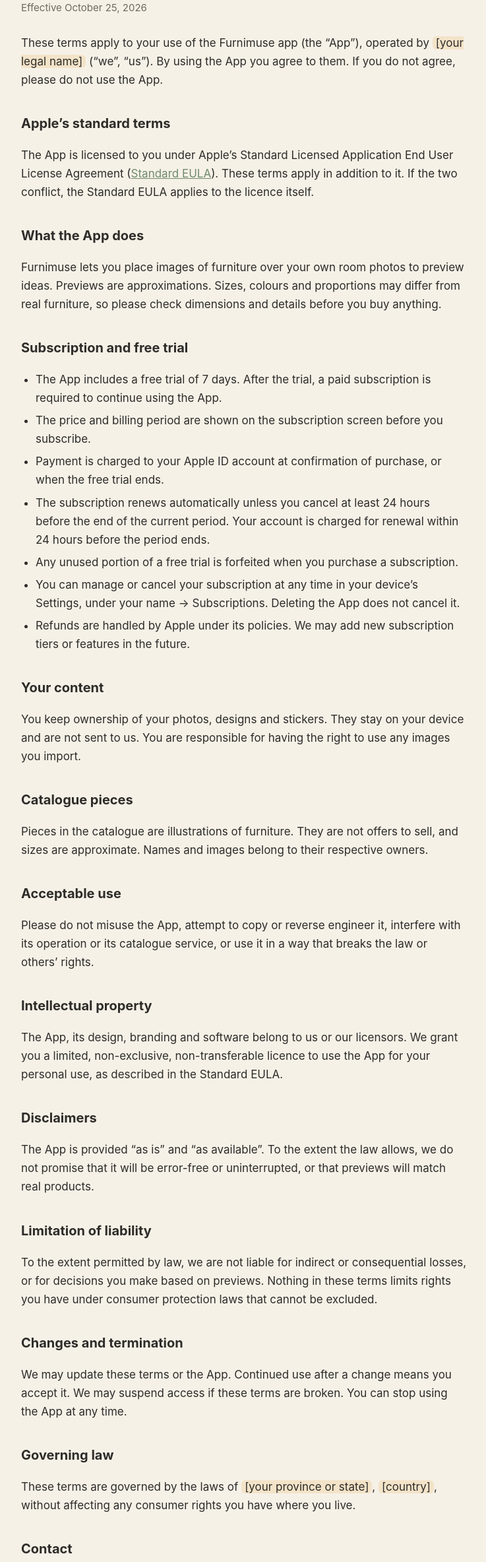
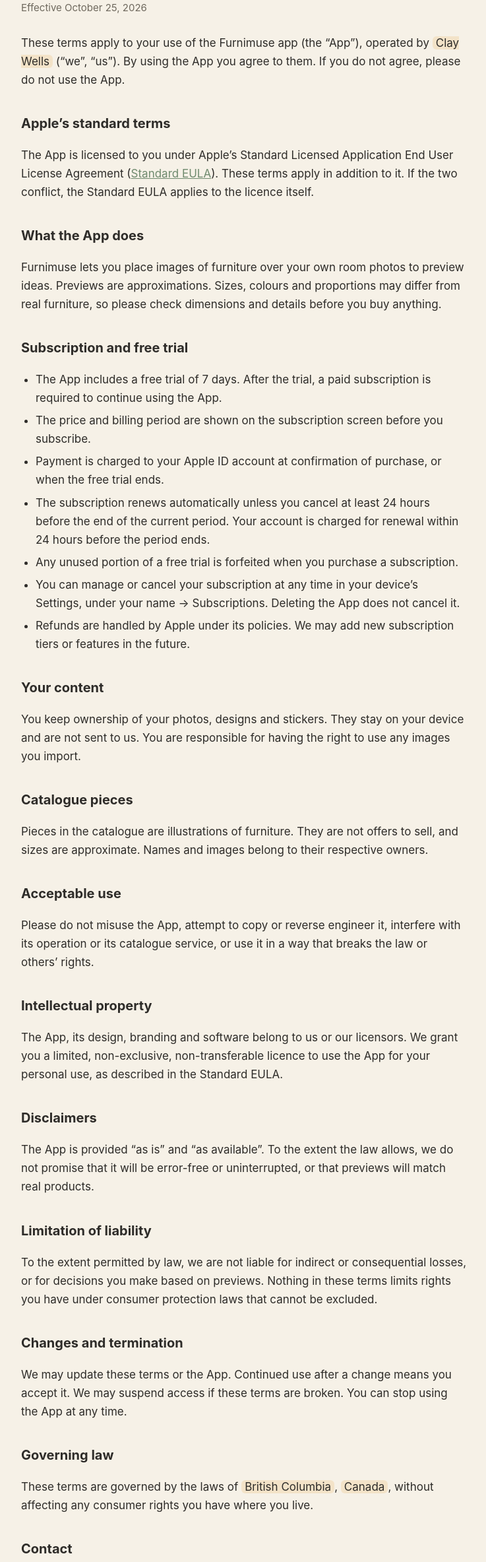
Before and after one commit to Clay-TheCreator/furnimuse-site, a plain HTML site: page terms.html in a window 1280 px wide. Shown: the part 193-2560 px from the top of the page at 66% size, without its empty margins (270-1007 px from the left). Drawn offline with Linux system fonts and the light colour scheme.

Commit message:
Update legal name and governing law in terms.html

```diff
--- a/terms.html
+++ b/terms.html
@@ -35,7 +35,7 @@
 <h1>Terms of Use</h1>
 <p class="updated">Effective October 25, 2026</p>
 
-<p>These terms apply to your use of the Furnimuse app (the &ldquo;App&rdquo;), operated by <span class="todo">[your legal name]</span> (&ldquo;we&rdquo;, &ldquo;us&rdquo;). By using the App you agree to them. If you do not agree, please do not use the App.</p>
+<p>These terms apply to your use of the Furnimuse app (the &ldquo;App&rdquo;), operated by <span class="todo">Clay Wells</span> (&ldquo;we&rdquo;, &ldquo;us&rdquo;). By using the App you agree to them. If you do not agree, please do not use the App.</p>
 
 <h2>Apple&rsquo;s standard terms</h2>
 <p>The App is licensed to you under Apple&rsquo;s Standard Licensed Application End User License Agreement (<a href="https://www.apple.com/legal/internet-services/itunes/dev/stdeula/">Standard EULA</a>). These terms apply in addition to it. If the two conflict, the Standard EULA applies to the licence itself.</p>
@@ -76,7 +76,7 @@
 <p>We may update these terms or the App. Continued use after a change means you accept it. We may suspend access if these terms are broken. You can stop using the App at any time.</p>
 
 <h2>Governing law</h2>
-<p>These terms are governed by the laws of <span class="todo">[your province or state]</span>, <span class="todo">[country]</span>, without affecting any consumer rights you have where you live.</p>
+<p>These terms are governed by the laws of <span class="todo">British Columbia</span>, <span class="todo">Canada</span>, without affecting any consumer rights you have where you live.</p>
 
 <h2>Contact</h2>
 <p><a href="mailto:claythecreator9@gmail.com">claythecreator9@gmail.com</a></p>
```
